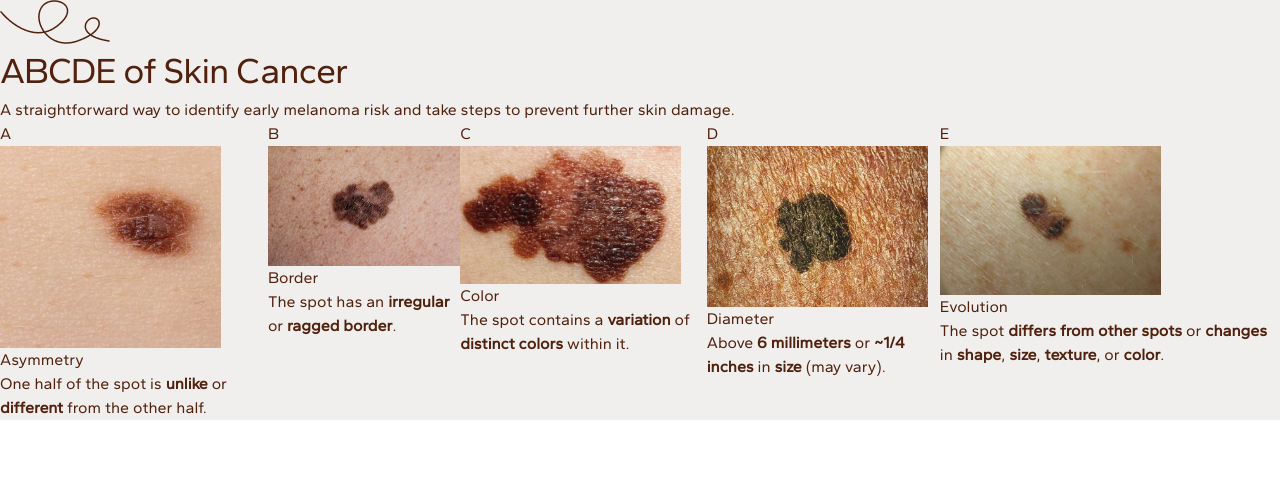
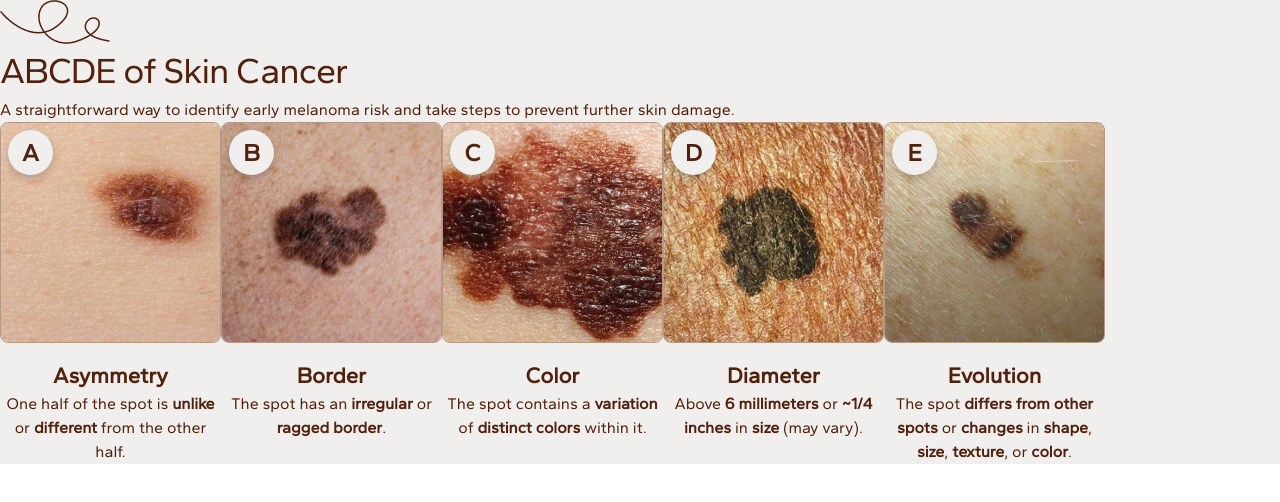
Before and after one commit to CareTech-at-UCI/melanoma-project, a React (Create React App) app in the folder frontend/: page /educational in a window 1280 px wide. Shown: the top 502 px of the page. Built offline with nearby package versions, Linux system fonts and the light colour scheme.

Commit message:
Add rounded corners to images and letter labels

```diff
--- a/frontend/src/components/educational/AbcdeCard.jsx
+++ b/frontend/src/components/educational/AbcdeCard.jsx
@@ -2,11 +2,21 @@ import React from 'react'
 
 export const AbcdeCard = ({ letter, imageSrc, title, description }) => {
   return (
-    <div>
-      <h2>{letter}</h2>
-      <img src={imageSrc} alt="mole" width={221} />
-      <h3>{title}</h3>
-      <p>{description}</p>
+    <div className="relative w-[221px] flex flex-col gap-4">
+      <div className="w-[221px] h-[221px] overflow-hidden">
+        <img
+          src={imageSrc}
+          alt="mole"
+          className="border border-[rgba(181,153,136,1)] rounded-lg w-full h-full object-cover"
+        />
+      </div>
+      <h2 className="text-2xl font-semibold w-[45px] h-[45px] rounded-full bg-[rgba(240,239,237,1)] shadow-[0px_4px_10px_0px_rgba(0,0,0,0.2)] flex items-center justify-center absolute top-2 left-2">
+        {letter}
+      </h2>
+      <div className="flex flex-col items-center text-center">
+        <h3 className="text-header-4">{title}</h3>
+        <p>{description}</p>
+      </div>
     </div>
   )
 }
```
